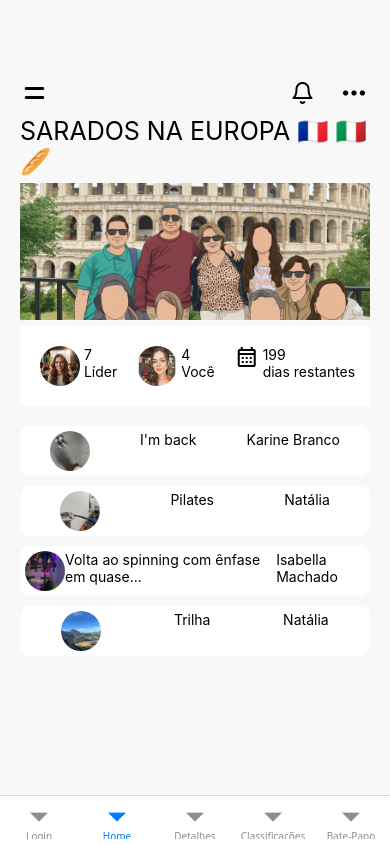
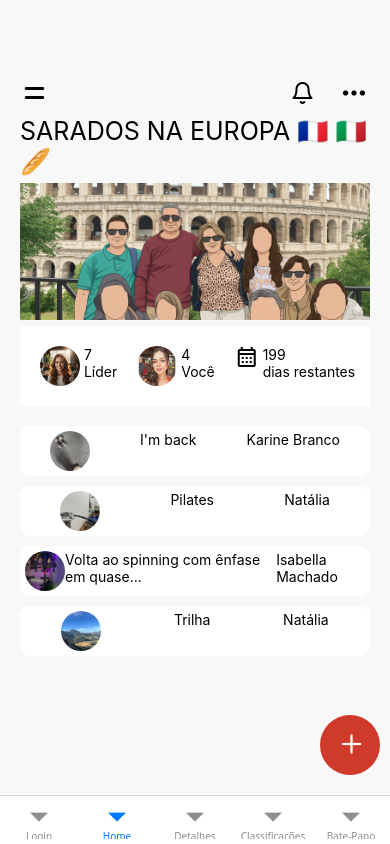
Before and after one commit to isabellammachado/gym-rats, a React Native app: screen /Home in a window 390 px wide. Built offline with nearby package versions, Linux system fonts and the light colour scheme.

Commit message:
add botao redondo

```diff
--- a/src/pages/Home/index.tsx
+++ b/src/pages/Home/index.tsx
@@ -1,4 +1,4 @@
-import {Image, Text, View } from "react-native"
+import {Image, Text, TouchableOpacity, View } from "react-native"
 import { styles } from "./style";
 import { useNavigation } from "@react-navigation/native";
 import { Card } from './../../components/Card/index';
@@ -14,6 +14,7 @@ import treinoAcademia  from "../../assets/treinoAcademia.jpeg";
 import treinoBike from "../../assets/treinoBike.jpeg";
 import teinoPilates from "../../assets/treinoPilates.jpeg";
 import treinoTrilha from "../../assets//treinoTrilha.jpeg";
+
 
 
 
@@ -76,6 +77,9 @@ export const Home = () => {
           <Card listaPessoas={listaPessoas} />
           </View>
         )}
+        <TouchableOpacity style={styles.botaoRedondo}>
+          <Text> <FontAwesome6 name="add" size={24} color="white" /></Text>
+        </TouchableOpacity>
 
 
     </View>
--- a/src/pages/Home/style.ts
+++ b/src/pages/Home/style.ts
@@ -30,9 +30,18 @@ export const styles = StyleSheet.create({
     height: 150,
     resizeMode: 'contain'
 
+  },
+  botaoRedondo:{
+    backgroundColor: "#D03A2B",
+    borderRadius: 50,
+    width:60,
+    height:60,
+    padding: 17,
+    position: 'absolute',
+    bottom: 20,
+    right: 10
 
   }
 
 
-
 });
```
